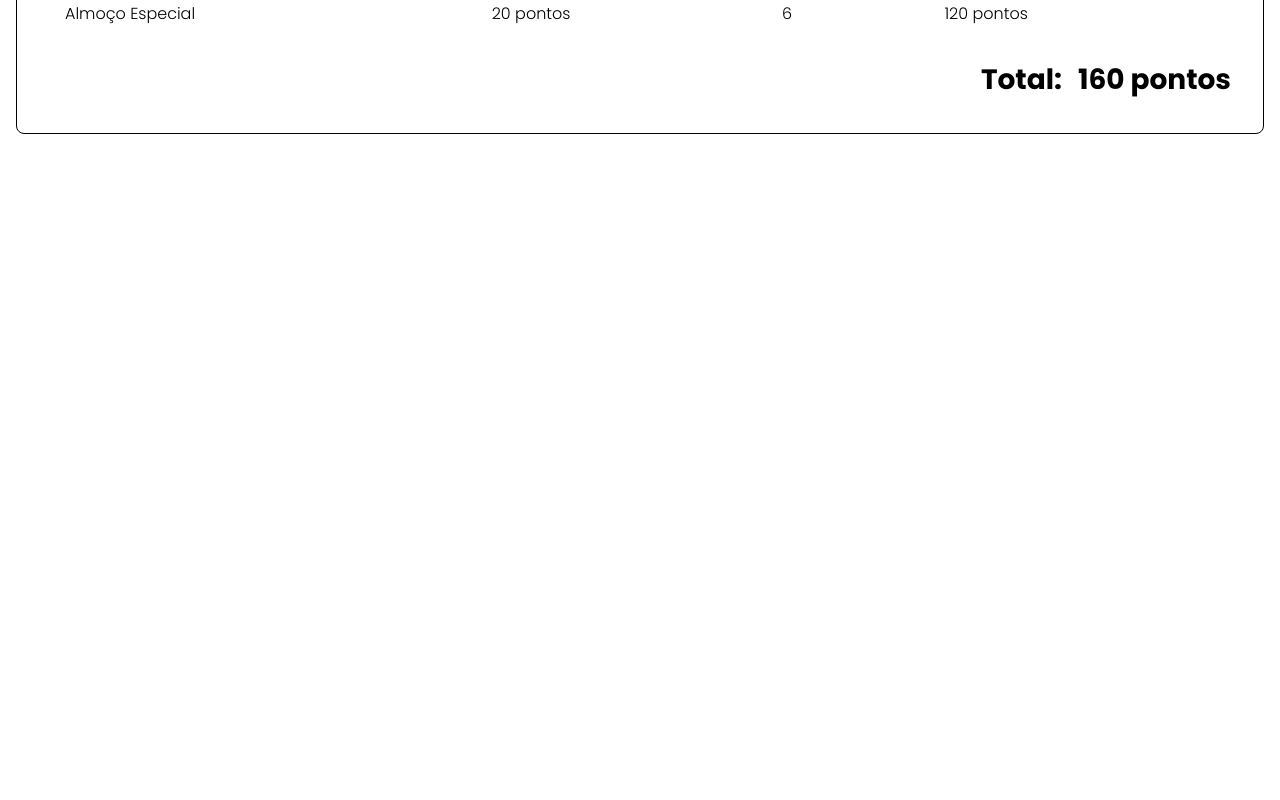
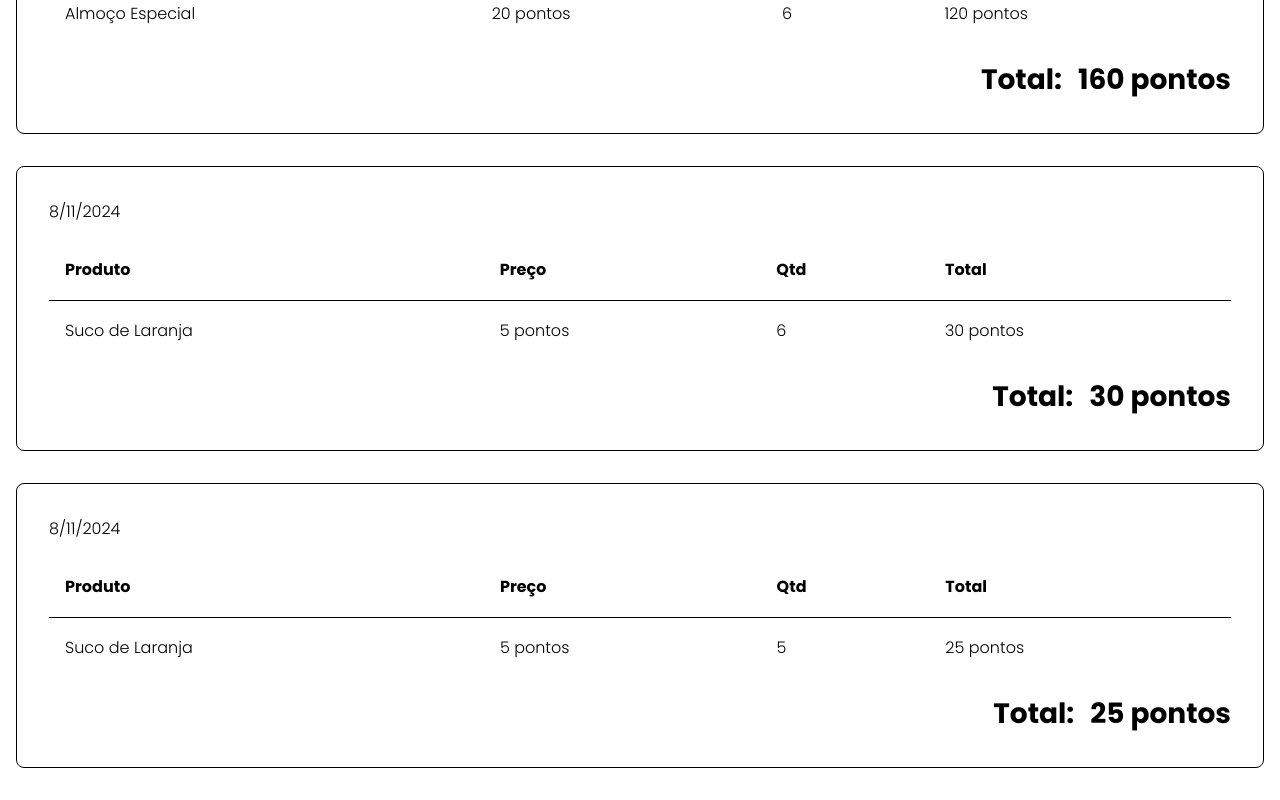
Before and after one commit to HenriqueMarcelo/fidelidade, a React (Vite) app: page /historico in a window 1280 px wide. Shown: the part 1099-1899 px from the top of the page. Before the commit the page ends 1265 px from the top, so only its background shows below. Built offline with nearby package versions, Linux system fonts and the light colour scheme; data requests are answered from the project's data file.

Commit message:
feat: get products from api

```diff
--- a/produtos.ts
+++ /dev/null
@@ -1,27 +0,0 @@
-export const produtos = [
-  {
-    id: '1',
-    name: 'Suco de Laranja',
-    price: 5,
-    image: 'https://placehold.co/600x400',
-  },
-  {
-    id: '2',
-    name: '10% de desconto',
-    price: 10,
-    image: 'https://placehold.co/600x400',
-  },
-  {
-    id: '3',
-    name: 'Almoço Especial',
-    price: 20,
-    image: 'https://placehold.co/600x400',
-  },
-]
-
-export type Product = {
-  id: string,
-  name: string,
-  price: number,
-  image: string
-}
--- a/server.json
+++ b/server.json
@@ -1,6 +1,6 @@
 {
   "wallet": {
-    "value": 1605
+    "value": 1550
   },
   "products": [
     {
@@ -93,6 +93,40 @@
         }
       ],
       "id": 3
+    },
+    {
+      "date": "2024-08-11T19:09:59.070Z",
+      "totalPrice": 30,
+      "items": [
+        {
+          "quantity": 6,
+          "totalPrice": 30,
+          "product": {
+            "id": "1",
+            "name": "Suco de Laranja",
+            "price": 5,
+            "image": "https://placehold.co/600x400"
+          }
+        }
+      ],
+      "id": 4
+    },
+    {
+      "date": "2024-08-11T19:22:13.774Z",
+      "totalPrice": 25,
+      "items": [
+        {
+          "quantity": 5,
+          "totalPrice": 25,
+          "product": {
+            "id": "1",
+            "name": "Suco de Laranja",
+            "price": 5,
+            "image": "https://placehold.co/600x400"
+          }
+        }
+      ],
+      "id": 5
     }
   ]
 }
--- a/src/App.tsx
+++ b/src/App.tsx
@@ -1,10 +1,12 @@
 import Router from './components/Router'
+import { ProductContextProvider } from './contexts/ProductContext'
 import { ShoppingCartContextProvider } from './contexts/ShoppingCartContext'
 import { VisualShoppingCartContextProvider } from './contexts/VisualShoppingCartContext'
 import { WalletContextProvider } from './contexts/WalletContext'
 
 function App() {
   return (
+    <ProductContextProvider>
       <WalletContextProvider>
         <ShoppingCartContextProvider>
           <VisualShoppingCartContextProvider>
@@ -12,6 +14,7 @@ function App() {
           </VisualShoppingCartContextProvider>
         </ShoppingCartContextProvider>
       </WalletContextProvider>
+    </ProductContextProvider>
   )
 }
 
--- a/src/components/CartItem/index.tsx
+++ b/src/components/CartItem/index.tsx
@@ -3,7 +3,7 @@ import Button from '../Button'
 import './styles.scss'
 import { NumberInput } from '../NumberInput'
 import { useContext } from 'react'
-import { Product as ProductType } from '../../../produtos'
+import { ProductType } from '../../hooks/useProducts'
 import { ShoppingCartContext } from '../../contexts/ShoppingCartContext'
 
 type Props = {
--- a/src/components/Product/index.tsx
+++ b/src/components/Product/index.tsx
@@ -1,5 +1,5 @@
 import { useContext } from 'react'
-import { Product as ProductType } from '../../../produtos'
+import { ProductType } from '../../hooks/useProducts'
 import Button from '../Button'
 import './style.scss'
 import { ShoppingCartContext } from '../../contexts/ShoppingCartContext'
--- a/src/components/ShoppingCart/index.tsx
+++ b/src/components/ShoppingCart/index.tsx
@@ -4,7 +4,7 @@ import './style.scss'
 import { useContext } from 'react'
 import { VisualShoppingCartContext } from '../../contexts/VisualShoppingCartContext'
 import { ShoppingCartContext } from '../../contexts/ShoppingCartContext'
-import { produtos } from '../../../produtos.ts'
+import { ProductContext } from '../../contexts/ProductContext.tsx'
 import { WalletContext } from '../../contexts/WalletContext.tsx'
 import { useCheckout } from '../../hooks/useCheckout.ts'
 
@@ -13,6 +13,7 @@ export default function ShoppingCart() {
   const { totalPrice, items } = useContext(ShoppingCartContext)
   const { wallet } = useContext(WalletContext)
   const { doCheckOut } = useCheckout()
+  const { products } = useContext(ProductContext)
 
   // eslint-disable-next-line @typescript-eslint/no-explicit-any
   const handleBackgroundClick = (e: any) => {
@@ -41,7 +42,7 @@ export default function ShoppingCart() {
             <h2 className="shopping-cart__title">Itens do Carrinho</h2>
             <div className="shopping-cart__itens">
               {items.map((item) => {
-                const produto = produtos.find((product) => product.id === item.id)
+                const produto = products.find((product) => product.id === item.id)
                 if (produto) {
                   return <CartItem key={produto.id} product={produto} />
                 }
--- /dev/null
+++ b/src/contexts/ProductContext.tsx
@@ -0,0 +1,42 @@
+import { createContext, ReactNode, useEffect, useState } from 'react'
+import { api } from '../lib/axios'
+
+export type ProductType = {
+  id: string
+  name: string
+  price: number
+  image: string
+}
+
+type ProductContextProps = {
+  products: ProductType[]
+}
+
+type Props = {
+  children: ReactNode
+}
+
+export const ProductContext = createContext({} as ProductContextProps)
+
+export function ProductContextProvider({ children }: Props) {
+  const [products, setProducts] = useState<ProductType[]>([])
+
+  async function fetchProducts() {
+    const response = await api.get('/products')
+    setProducts(response.data as ProductType[])
+  }
+
+  useEffect(() => {
+    fetchProducts()
+  }, [])
+
+  return (
+    <ProductContext.Provider
+      value={{
+        products,
+      }}
+    >
+      {children}
+    </ProductContext.Provider>
+  )
+}
--- a/src/contexts/ShoppingCartContext.tsx
+++ b/src/contexts/ShoppingCartContext.tsx
@@ -1,6 +1,6 @@
-import { createContext, ReactNode, useReducer } from 'react'
+import { createContext, ReactNode, useContext, useReducer } from 'react'
 import { shoppingCartItemsReducer } from '../reducer/ShoppingCartItemsReducer'
-import { produtos } from '../../produtos'
+import { ProductContext } from './ProductContext'
 
 export interface Item {
   id: string
@@ -26,6 +26,7 @@ export const ShoppingCartContext = createContext({} as ShoppingCartContextType)
 
 export function ShoppingCartContextProvider({ children }: ShoppingCartContextProviderProps) {
   const [items, itemsDispatch] = useReducer(shoppingCartItemsReducer, [])
+  const { products } = useContext(ProductContext)
 
   function deleteEverything() {
     itemsDispatch({ type: 'DELETE_EVERYTHING' })
@@ -61,9 +62,9 @@ export function ShoppingCartContextProvider({ children }: ShoppingCartContextPro
 
   // Todo: usar useMemo
   const totalPrice = items.reduce((accumulator, item) => {
-    const produto = produtos.find((i) => i.id === item.id)
-    if (produto) {
-      return accumulator + produto.price * item.quantity
+    const product = products.find((i) => i.id === item.id)
+    if (product) {
+      return accumulator + product.price * item.quantity
     }
     return accumulator
   }, 0)
--- a/src/hooks/useCheckout.ts
+++ b/src/hooks/useCheckout.ts
@@ -1,7 +1,7 @@
 import { useContext } from "react"
 import { ShoppingCartContext } from "../contexts/ShoppingCartContext"
 import { WalletContext } from "../contexts/WalletContext"
-import { produtos } from "../../produtos"
+import { ProductContext } from "../contexts/ProductContext"
 import { api } from "../lib/axios"
 import { VisualShoppingCartContext } from "../contexts/VisualShoppingCartContext"
 
@@ -26,6 +26,7 @@ export function useCheckout() {
     const { items, deleteEverything } = useContext(ShoppingCartContext)
     const { wallet, updateWallet } = useContext(WalletContext)
     const { close } = useContext(VisualShoppingCartContext)
+    const {products} = useContext(ProductContext)
 
     async function createPurchase(purchase: PurchaseProps) {
         await api.post('/purchases', purchase)
@@ -33,14 +34,14 @@ export function useCheckout() {
 
     async function doCheckOut() {
         const itemsArray = items.map((item) => {
-            const produto = produtos.find((i) => i.id === item.id)
-            if(!produto) {
+            const product = products.find((i) => i.id === item.id)
+            if(!product) {
                 return
             }
             return {
                 quantity: item.quantity,
-                totalPrice: produto.price * item.quantity,
-                product: produto,
+                totalPrice: product.price * item.quantity,
+                product: product,
             }
         })
         const totalPrice = itemsArray.reduce((prev, current) => prev + Number(current?.totalPrice),0)
--- a/src/main.tsx
+++ b/src/main.tsx
@@ -1,10 +1,11 @@
-import { StrictMode } from 'react'
+// import { StrictMode } from 'react'
 import { createRoot } from 'react-dom/client'
 import App from './App.tsx'
 import './index.scss'
 
-createRoot(document.getElementById('root')!).render(
-  <StrictMode>
-    <App />
-  </StrictMode>
-)
+createRoot(document.getElementById('root')!).render(<App />)
+// createRoot(document.getElementById('root')!).render(
+//   <StrictMode>
+//     <App />
+//   </StrictMode>
+// )
--- a/src/pages/Home/index.tsx
+++ b/src/pages/Home/index.tsx
@@ -1,12 +1,14 @@
 import Product from '../../components/Product'
 import './styles.scss'
-import { produtos } from '../../../produtos.ts'
+import { ProductContext } from '../../contexts/ProductContext.tsx'
+import { useContext } from 'react'
 
 export default function Home() {
+  const { products } = useContext(ProductContext)
   //todo: utilizar display grid
   return (
     <div className="container home__container">
-      {produtos.map((product) => (
+      {products.map((product) => (
         <Product key={product.id} product={product} />
       ))}
     </div>
```
Lines whose indentation alone changed are shown as unchanged.
